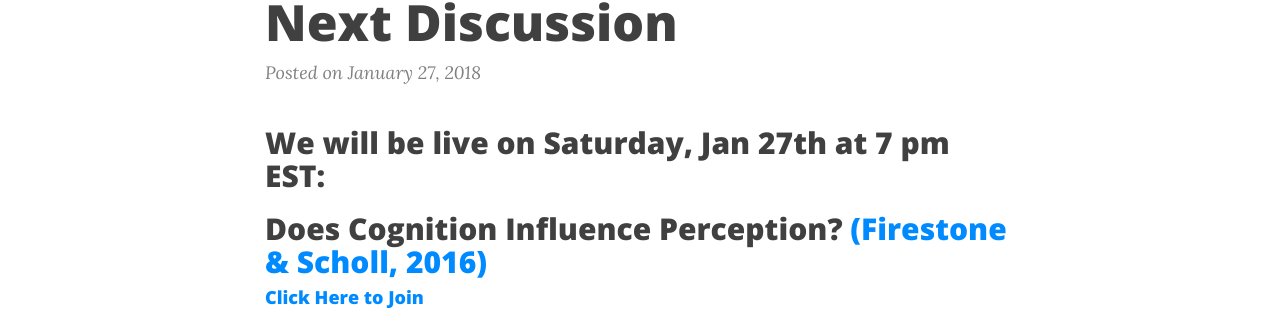
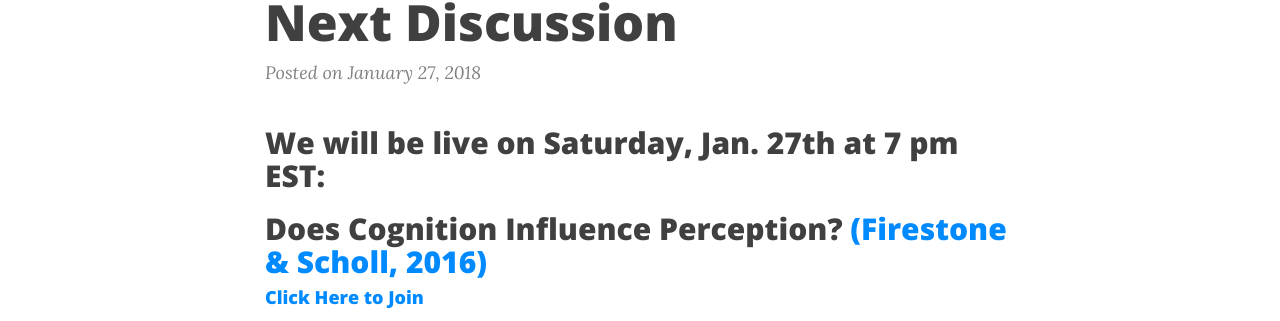
Before and after one commit to OnNeuro/onneuro.github.io, a Jekyll site: the page built from _posts/2018-01-27-Live.md, in a window 1280 px wide. Shown: the part 135-456 px from the top of the page. Built offline with Jekyll 4.4.1, drawn with Linux system fonts in a browser that asks for light colours; nearby versions of some CDN libraries.

```diff
--- a/_posts/2018-01-27-Live.md
+++ b/_posts/2018-01-27-Live.md
@@ -3,6 +3,6 @@ layout: post
 title: Next Discussion
 ---
 
-## We will be live on Saturday, Jan 27th at 7 pm EST:
+## We will be live on Saturday, Jan. 27th at 7 pm EST:
 ## Does Cognition Influence Perception? [(Firestone & Scholl, 2016)](http://perception.yale.edu/papers/16-Firestone-Scholl-BBS.pdf)
 #### [Click Here to Join](https://discord.gg/zmAAx2W)
```
